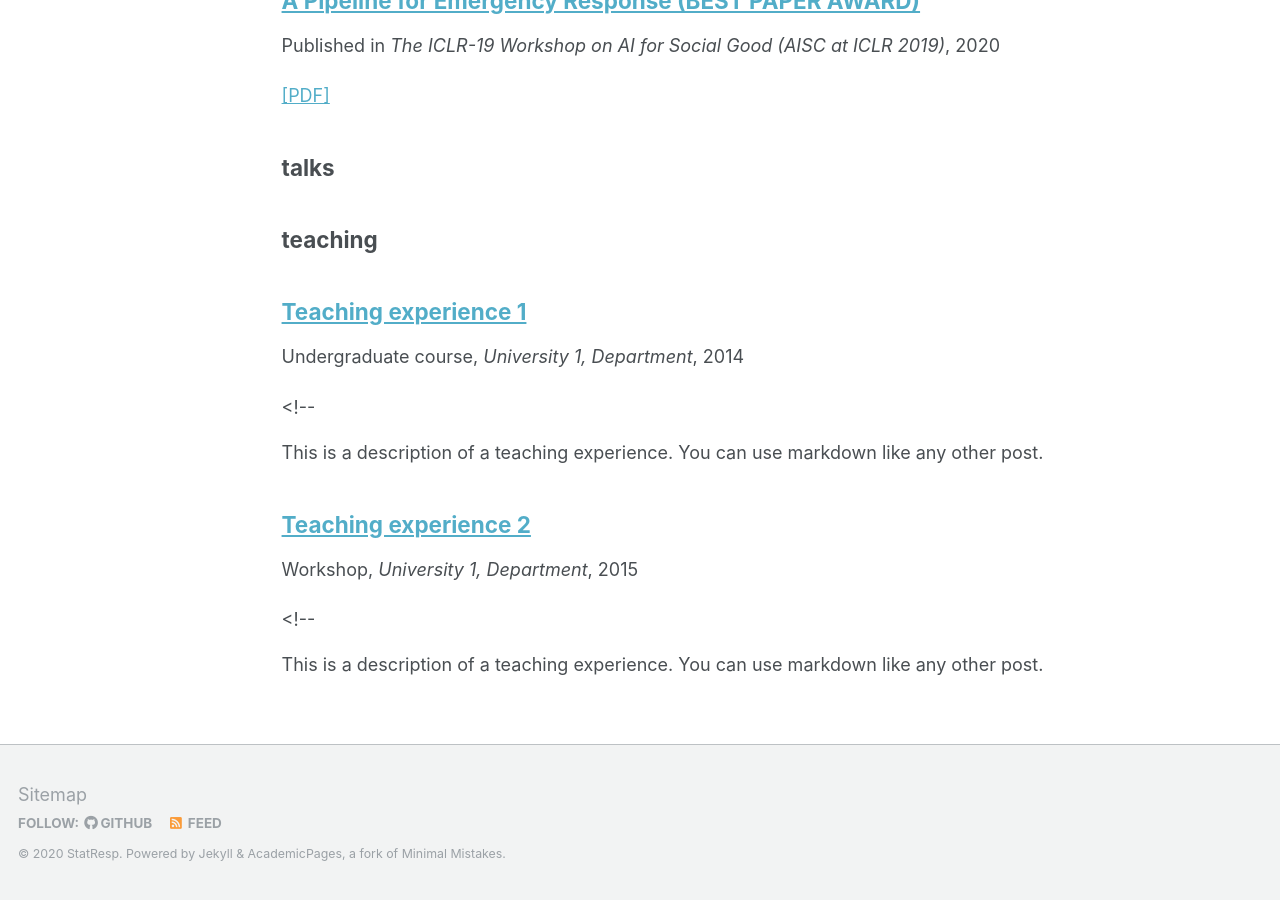
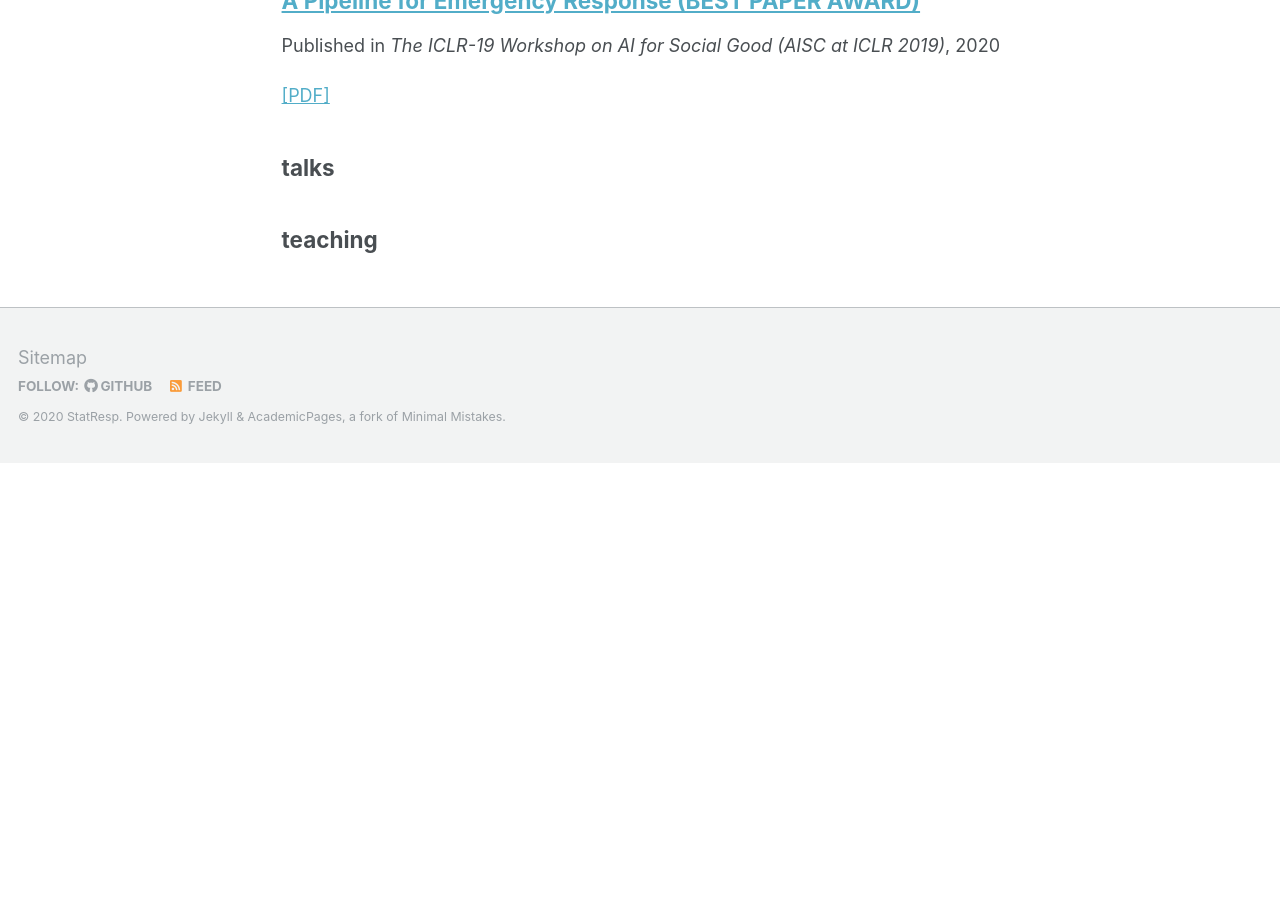
Before and after one commit to TransactiveSCC/statresp.github.io, a Jekyll site: the page built from _pages/sitemap.md, in a window 1280 px wide and 900 px high, scrolled down 5527 px. Built offline with Jekyll 4.4.1, drawn with Linux system fonts in a browser that asks for light colours; after the commit the page ends 5990 px from its top, so only the background shows below that.

```diff
--- a/_teaching/2014-spring-teaching-1.md
+++ /dev/null
@@ -1,20 +0,0 @@
----
-title: "Teaching experience 1"
-collection: teaching
-type: "Undergraduate course"
-permalink: /teaching/2014-spring-teaching-1
-venue: "University 1, Department"
-date: 2014-01-01
-location: "City, Country"
----
-
-This is a description of a teaching experience. You can use markdown like any other post.
-
-Heading 1
-======
-
-Heading 2
-======
-
-Heading 3
-======
--- a/_teaching/2015-spring-teaching-2.md
+++ /dev/null
@@ -1,20 +0,0 @@
----
-title: "Teaching experience 2"
-collection: teaching
-type: "Workshop"
-permalink: /teaching/2015-spring-teaching-1
-venue: "University 1, Department"
-date: 2015-01-01
-location: "City, Country"
----
-
-This is a description of a teaching experience. You can use markdown like any other post.
-
-Heading 1
-======
-
-Heading 2
-======
-
-Heading 3
-======
```
Also changed, not shown: _pages/about.md (+1 -1 lines), images/smokies.jpg (deleted), images/smokiesCropped.png (deleted), images/stanford.png (renamed from logos/stanford.png), images/vu.jpg (renamed from logos/vu.jpg), 1 other file.
